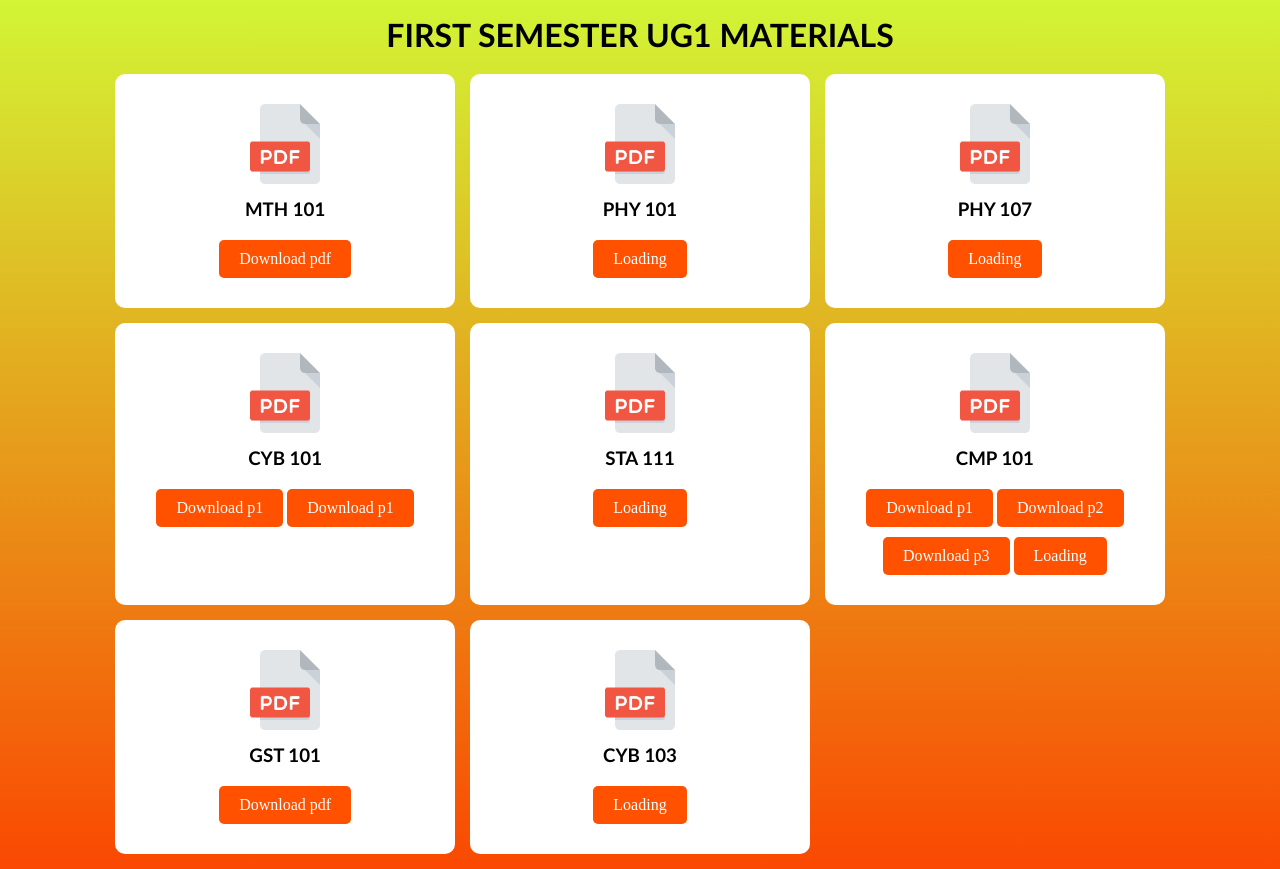
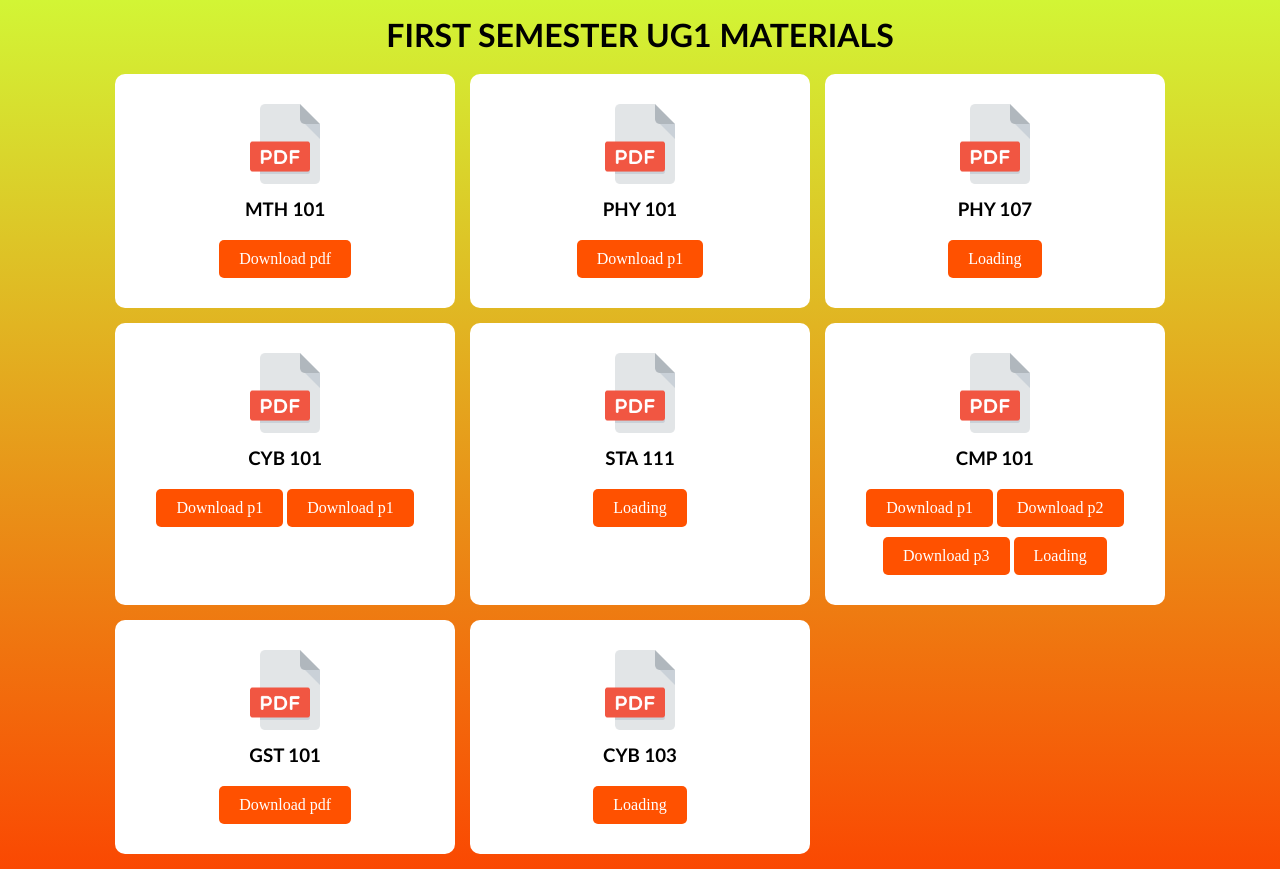
Before and after one commit to lawihomel/uduscybers, a plain HTML site: page index.html in a window 1280 px wide. Drawn offline with Linux system fonts and the light colour scheme.

Commit message:
Update index.html

```diff
--- a/index.html
+++ b/index.html
@@ -21,7 +21,7 @@
             <div class="box">
                 <img src="/images/pdf.png" alt="logo">
                 <h3>PHY 101</h3>
-                <a href="#" class="btn">Loading</a>
+                <a href="/files/PHY 101 VECTORS AND SCALAR.pdf" class="btn">Download p1</a>
             </div>
             <div class="box">
                 <img src="/images/pdf.png" alt="logo">
```
